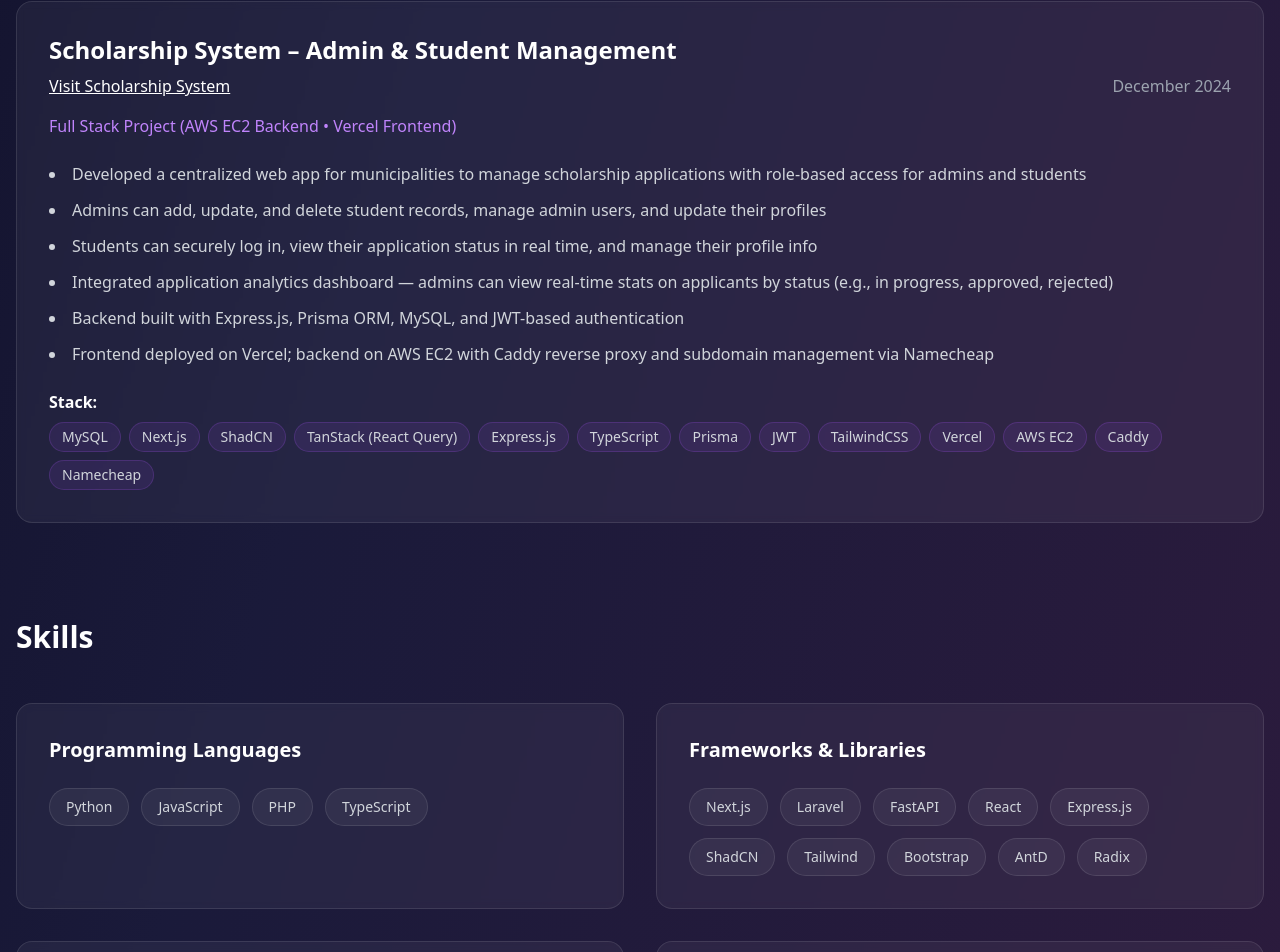
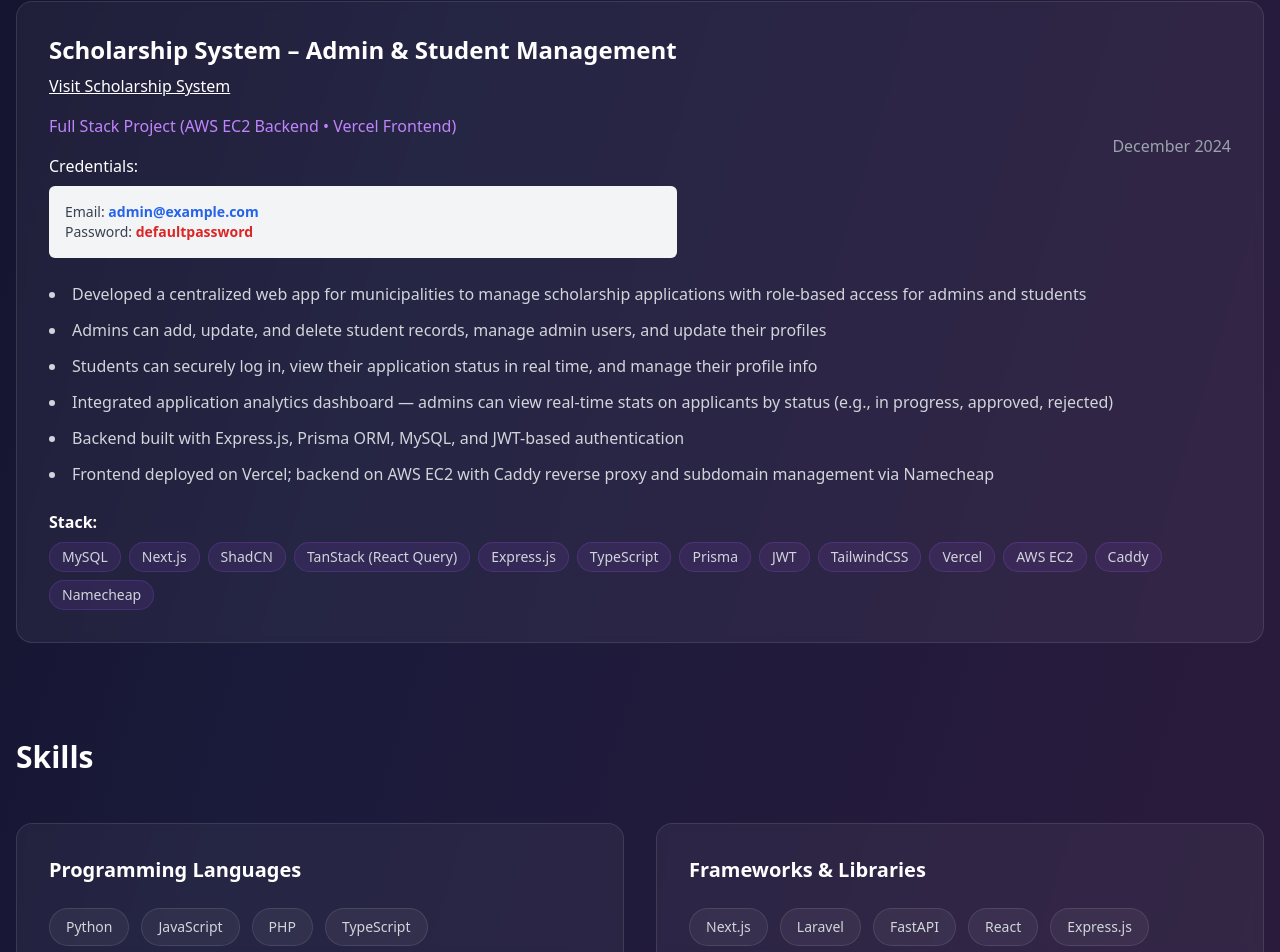
Before and after one commit to Ruzell11/portfolio-2025, a React (Vite) app: page / in a window 1280 px wide. Shown: the part 2673-3625 px from the top of the page. Built offline with nearby package versions, Linux system fonts and the light colour scheme.

Commit message:
add credentials

```diff
--- a/src/App.tsx
+++ b/src/App.tsx
@@ -212,6 +212,14 @@ function App() {
                   </a>
                 </div>
                 <p className="text-purple-400">Full Stack Project (AWS EC2 Backend • Vercel Frontend)</p>
+                <div className="mt-4">
+    <p className="font-medium text-white">Credentials:</p>
+    <div className="bg-gray-100 p-4 rounded-md mt-2">
+      <p className="text-sm text-gray-700">Email: <span className="font-semibold text-blue-600">admin@example.com</span></p>
+      <p className="text-sm text-gray-700">Password: <span className="font-semibold text-red-600">defaultpassword</span></p>
+    </div>
+  </div>
+
               </div>
               <p className="text-gray-400">December 2024</p>
             </div>
```
